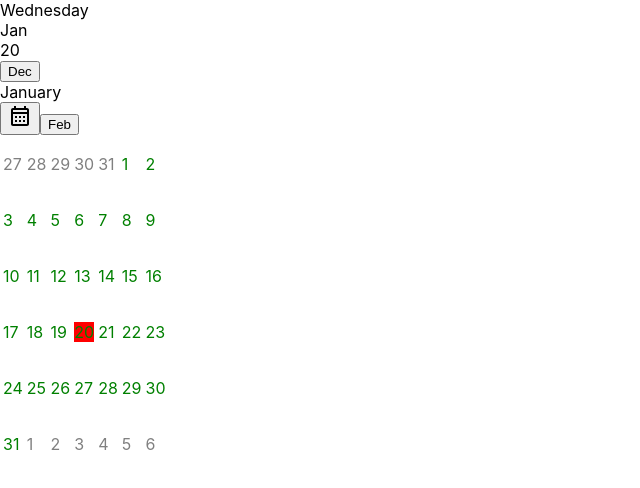
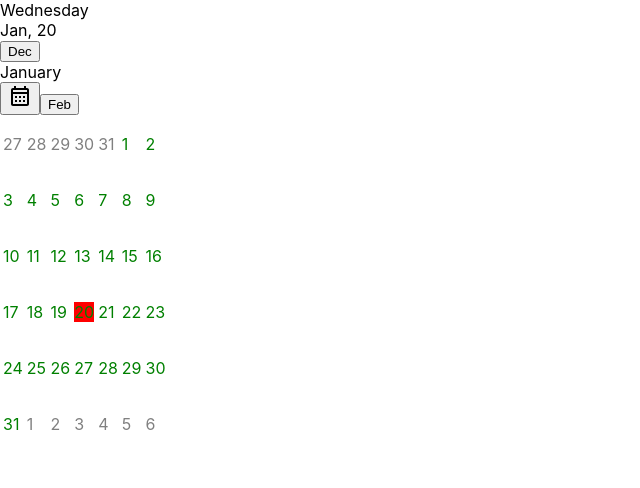
Before and after one commit to tregulovailmira/react-calendar, a React (Create React App) app: page / in a window 1280 px wide. Shown: the top 488 px of the page, without its empty margins (0-640 px from the left). Built offline with nearby package versions, Linux system fonts and the light colour scheme.

Commit message:
Fix render CurrentDay component

```diff
--- a/src/components/Calendar/CurrentDate/index.jsx
+++ b/src/components/Calendar/CurrentDate/index.jsx
@@ -6,8 +6,7 @@ const CurrentDay = ({ currentDay }) => {
   return (
     <div>
       <div>{format(currentDay, 'iiii')}</div>
-      <div>{format(currentDay, 'MMM')}</div>
-      <div>{format(currentDay, 'd')}</div>
+      <div>{format(currentDay, 'MMM, d')}</div>
     </div>
   );
 };
```
